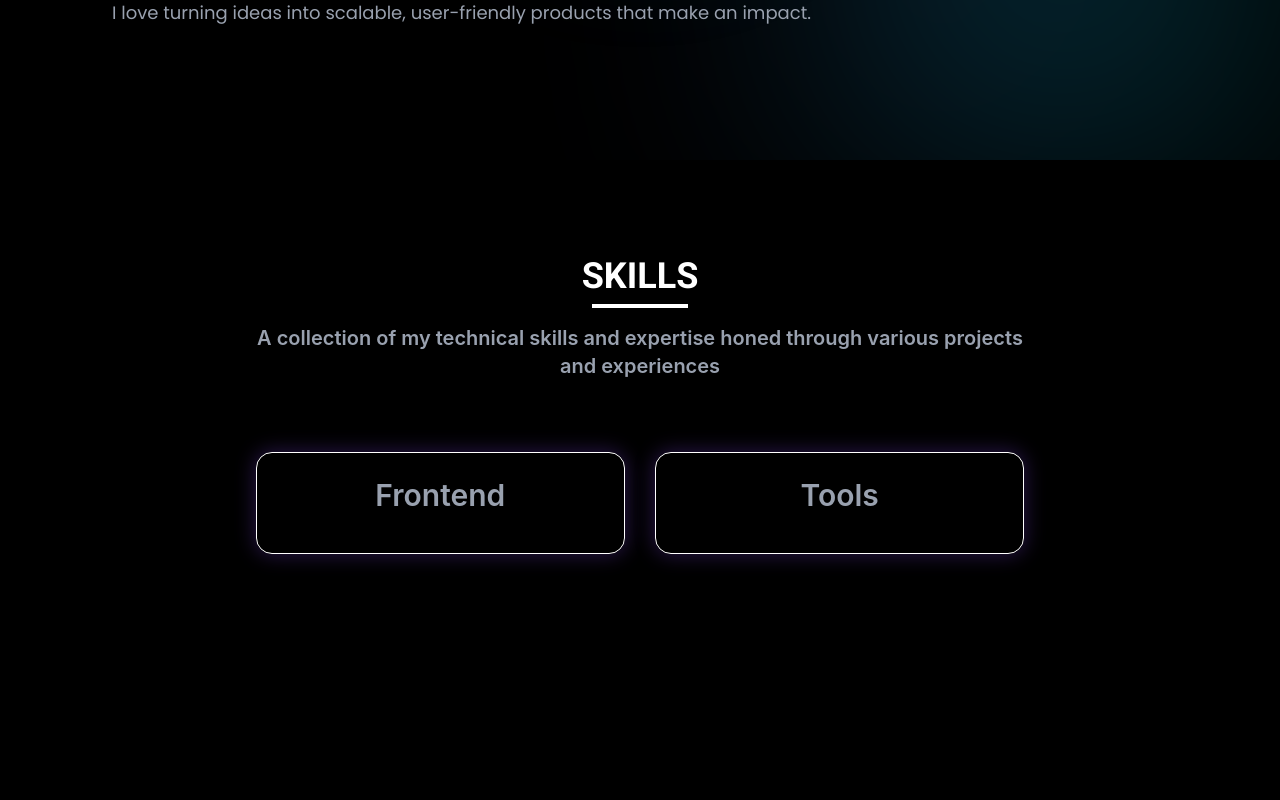
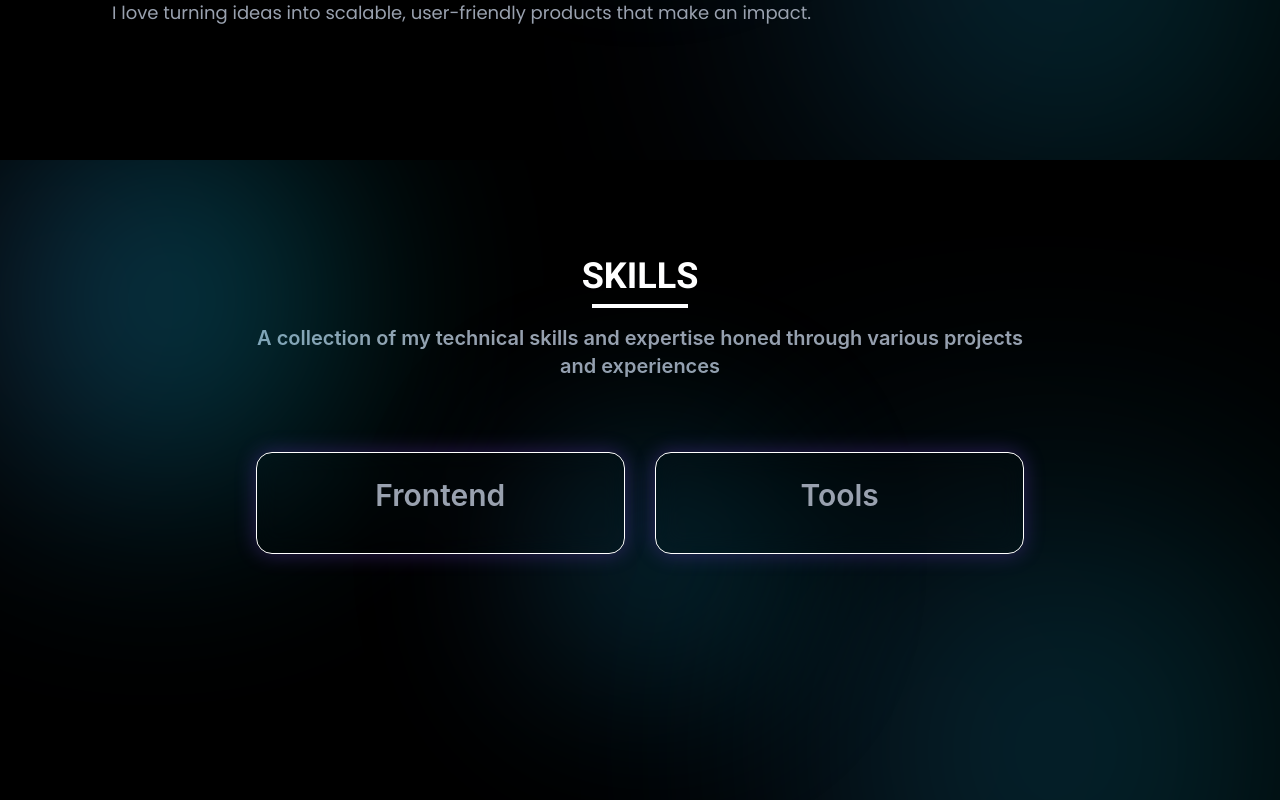
Before and after one commit to priyanshukumargupta01/Portfolio, a React (Vite) app: page / in a window 1280 px wide. Shown: the part 1440-2240 px from the top of the page. Built offline with nearby package versions, Linux system fonts and the light colour scheme.

Commit message:
Skill Section Updated

```diff
--- a/src/sections/Skills.jsx
+++ b/src/sections/Skills.jsx
@@ -1,13 +1,21 @@
+import { motion } from "framer-motion";
+
 
 const SkillsInfo = [
   {
     title: "Frontend",
-    skills: [   ],
+    skills: [],
   },
   {
     title: "Tools",
-    skills: [   ],
+    skills: [],
   },
+];
+
+const glows = [
+  "-top-10 -left-10 w-[360px] h-[360px] opacity-20 blur-[120px]",
+  "bottom-0 right-10 w-[420px] h-[420px] opacity-15 blur-[140px] delay-300",
+  "top-1/2 left-1/2 -translate-x-1/2 -translate-y-1/2 w-[220px] h-[220px] opacity-10 blur-[100px]",
 ];
 
 const Skills = () => (
@@ -15,6 +23,14 @@ const Skills = () => (
     id="skills"
     className="py-24 pb-24 px-[12vw] md:px-[7vw] lg:px-[20vw] font-sans bg-skills-gradient w-full h-screen relative bg-black overflow-hidden  "
   >
+    <div className="absolute inset-0 pointer-events-none">
+      {glows.map((c, i) => (
+        <div
+          key={i}
+          className={`absolute rounded-full bg-gradient-to-r from-[#302b63] via-[#00b8f8] to-[#1cd8d2] animate-pulse ${c}`}
+        />
+      ))}
+    </div>
     <div className="text-center mb-8">
       <h2 className="text-3xl sm:text-4xl font-bold text-white">SKILLS</h2>
       <div className="w-24 h-1 bg-[#ffffff] mx-auto mt-2"></div>
@@ -23,11 +39,17 @@ const Skills = () => (
       </p>
     </div>
 
-    <div className="flex flex-wrap gap-1 lg:gap-5 py-10 justify-between">
+    <motion.div
+      className="flex flex-wrap gap-1 lg:gap-5 py-10 justify-between"
+      initial={{ opacity: 0, y: 24 }}
+      whileInView={{ opacity: 1, y: 0 }}
+      transition={{ duration: 0.6 }}
+      viewport={{ once: true, amount: 0.4 }}
+    >
       {SkillsInfo.map((category) => (
         <div
           key={category.title}
-          className="bg-transparent backdrop-blur-md px-6 sm:px-10 py-8 sm:py-6 mb-10 w-full sm:w-[48%] rounded-2xl border border-white
+          className="bg-transparent  backdrop-blur-md px-6 sm:px-10 py-8 sm:py-6 mb-10 w-full sm:w-[48%] rounded-2xl border border-white
           shadow-[0_0_20px_1px_rgba(130,69,236,0.3)]"
         >
           <h3 className="text-2xl sm:text-3xl font-semibold text-gray-400 mb-4 text-center">
@@ -53,7 +75,7 @@ const Skills = () => (
           </div>
         </div>
       ))}
-    </div>
+    </motion.div>
   </section>
 );
 
```
Lines whose indentation alone changed are shown as unchanged.
